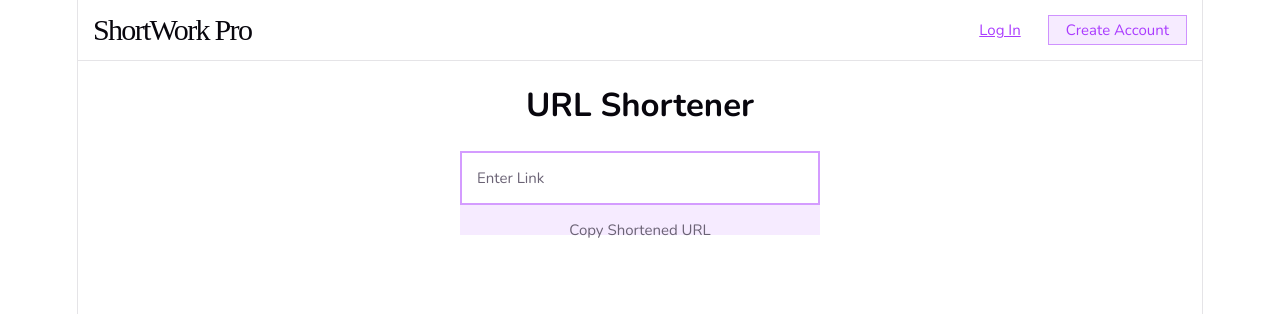
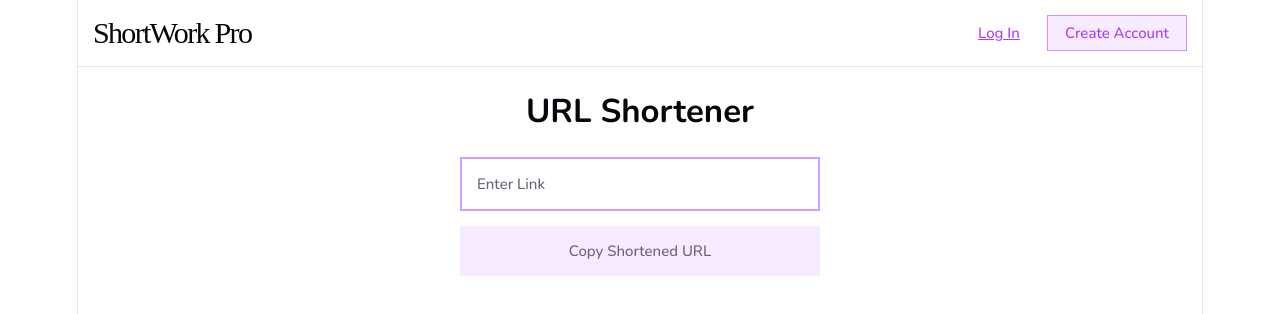
Before and after one commit to Collaborative-Software-Development-Club/AU26-System-Project-URL-Shortener, a React (Vite) app: page / in a window 1280 px wide. Shown: the top 314 px of the page. Built offline with nearby package versions, Linux system fonts and the light colour scheme; a web font is replaced by a local one.

Commit message:
ui bugfix

```diff
--- a/src/index.css
+++ b/src/index.css
@@ -5,6 +5,7 @@
   background: none;
   border: none;
   font-family: inherit;
+  font-weight: inherit;
   color: inherit;
   font-size: inherit;
 }
@@ -26,16 +27,12 @@
   --text-h: #08060d;
   --bg: #fff;
   --border: #e5e4e7;
-  --code-bg: #f4f3ec;
   --accent: #aa3bff;
   --accent-bg: rgba(170, 59, 255, 0.1);
   --accent-border: rgba(170, 59, 255, 0.5);
-  --social-bg: rgba(244, 243, 236, 0.5);
-  --shadow:
-    rgba(0, 0, 0, 0.1) 0 10px 15px -3px, rgba(0, 0, 0, 0.05) 0 4px 6px -2px;
 
   font-family: 'Nunito', sans-serif;
-  font-weight: 400;
+  font-weight: 500;
   font-size: 15px;
   line-height: 1.5;
   color-scheme: light dark;
@@ -45,17 +42,13 @@
 
 @media (prefers-color-scheme: dark) {
   :root {
-    --text: #9ca3af;
+    --text: #b0b7c3;
     --text-h: #f3f4f6;
     --bg: #16171d;
     --border: #2e303a;
-    --code-bg: #1f2028;
     --accent: #c084fc;
     --accent-bg: rgba(192, 132, 252, 0.15);
-    --accent-border: rgba(192, 132, 252, 0.5);
-    --social-bg: rgba(47, 48, 58, 0.5);
-    --shadow:
-      rgba(0, 0, 0, 0.4) 0 10px 15px -3px, rgba(0, 0, 0, 0.25) 0 4px 6px -2px;
+    --accent-border: rgba(170, 59, 255, 0.5);
   }
 }
 
@@ -97,20 +90,19 @@ header {
 }
 
 button {
-  height: 30px;
-  padding: 0 17px;
   cursor: pointer;
 }
 
+header button {
+  padding: 7px 17px;
+  color: var(--accent);
+}
 .log-in-button {
   text-decoration: underline;
-  color: var(--accent);
 }
-
 .create-account-button {
   background-color: var(--accent-bg);
   border: 1px solid var(--accent-border);
-  color: var(--accent);
 }
 
 main {
@@ -123,11 +115,6 @@ main {
   margin: auto;
 }
 
-.title {
-  color: var(--text-h);
-  line-height: 1.1;
-}
-
 h1 {
   font-size: 33px;
   font-weight: 700;
@@ -137,10 +124,10 @@ h1 {
 .url-form {
   display: flex;
   flex-direction: column;
+  gap: 15px;
 }
 
 .url-form > * {
-  width: 100%;
   padding: 15px;
 }
 
@@ -150,8 +137,7 @@ h1 {
 
 .url-input:focus {
   outline: none;
-  background-color: var(--border);
-  color: var(--text-h);
+  border-color: var(--accent);
 }
 
 ::placeholder {
@@ -161,3 +147,8 @@ h1 {
 .url-copy-btn {
   background-color: var(--accent-bg);
 }
+
+.url-input:not(:placeholder-shown) + .url-copy-btn {
+  background-color: var(--accent);
+  color: var(--bg);
+}
--- a/src/main.tsx
+++ b/src/main.tsx
@@ -1,8 +1,6 @@
-import { StrictMode, useState } from 'react'
+import { StrictMode } from 'react'
 import { createRoot } from 'react-dom/client'
 import './index.css'
-
-
 
 function App() {
 
@@ -17,9 +15,10 @@ function App() {
       <main>
         <h1>URL Shortener</h1>
         <form className="url-form">
-          <input type="text" placeholder="Enter Link" className="url-input" spellCheck="false"></input>
+          <input type="url" placeholder="Enter Link" className="url-input" spellCheck="false" required></input>
           <button className="url-copy-btn">Copy Shortened URL</button>
         </form>
+        {/* Show QR Code */}
       </main>
     </>
   )
```
